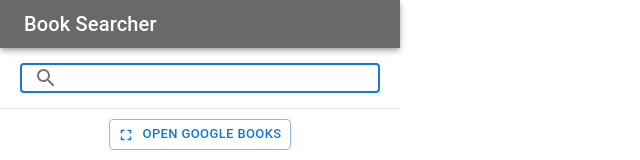
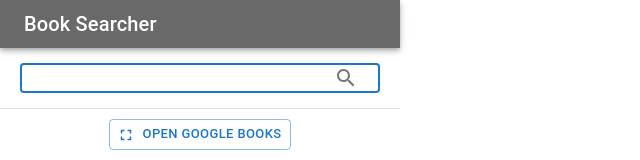
Before and after one commit to nigimitama/book-searcher, a React (Vite) app: page / in a window 1280 px wide. Shown: the top 160 px of the page, without its empty margins (0-640 px from the left). Built offline with nearby package versions, Linux system fonts and the light colour scheme.

Commit message:
feature: 検索ボックスの🔎アイコンをクリック可能なボタンに変更

```diff
--- a/src/components/SearchForm.tsx
+++ b/src/components/SearchForm.tsx
@@ -5,8 +5,9 @@ import { outlinedInputClasses } from '@mui/material/OutlinedInput'
 import InputAdornment from '@mui/material/InputAdornment'
 import SearchIcon from '@mui/icons-material/Search'
 import Stack from '@mui/material/Stack'
-import { styled } from '@mui/material/styles';
+import { styled } from '@mui/material/styles'
 import { callApi } from '../modules/booksApi'
+import IconButton from '@mui/material/IconButton'
 
 
 const SmallOutlinedInput = styled(OutlinedInput)({
@@ -40,9 +41,12 @@ export const SearchForm: React.FC<ResultProps> = ({ setQuery, result, setResult,
 
 
   /* Enterが押されたら検索を実行する */
-  async function searchBooks(event: React.KeyboardEvent) {
+  function searchBooksByKey(event: React.KeyboardEvent) {
     if (event.key != "Enter") return;
+    searchBooks()
+  }
 
+  async function searchBooks() {
     const input = document.getElementById("searchForm") as HTMLInputElement
     const query = input.value
     if (query === "") return;
@@ -54,6 +58,7 @@ export const SearchForm: React.FC<ResultProps> = ({ setQuery, result, setResult,
     setResult(searchResult)
   }
 
+
   return (
     <Stack
       direction="row"
@@ -63,13 +68,15 @@ export const SearchForm: React.FC<ResultProps> = ({ setQuery, result, setResult,
     >
       <SmallOutlinedInput
         id="searchForm"
-        startAdornment={
-          <InputAdornment position="start">
-            <SearchIcon />
+        endAdornment={
+          <InputAdornment position="end">
+            <IconButton onClick={_ => searchBooks()}>
+              <SearchIcon />
+            </IconButton>
           </InputAdornment>
         }
         size="small"
-        onKeyDown={e => searchBooks(e)}
+        onKeyDown={e => searchBooksByKey(e)}
         sx={{ width: "90%", fontSize: 14 }}
       />
     </Stack>
```
